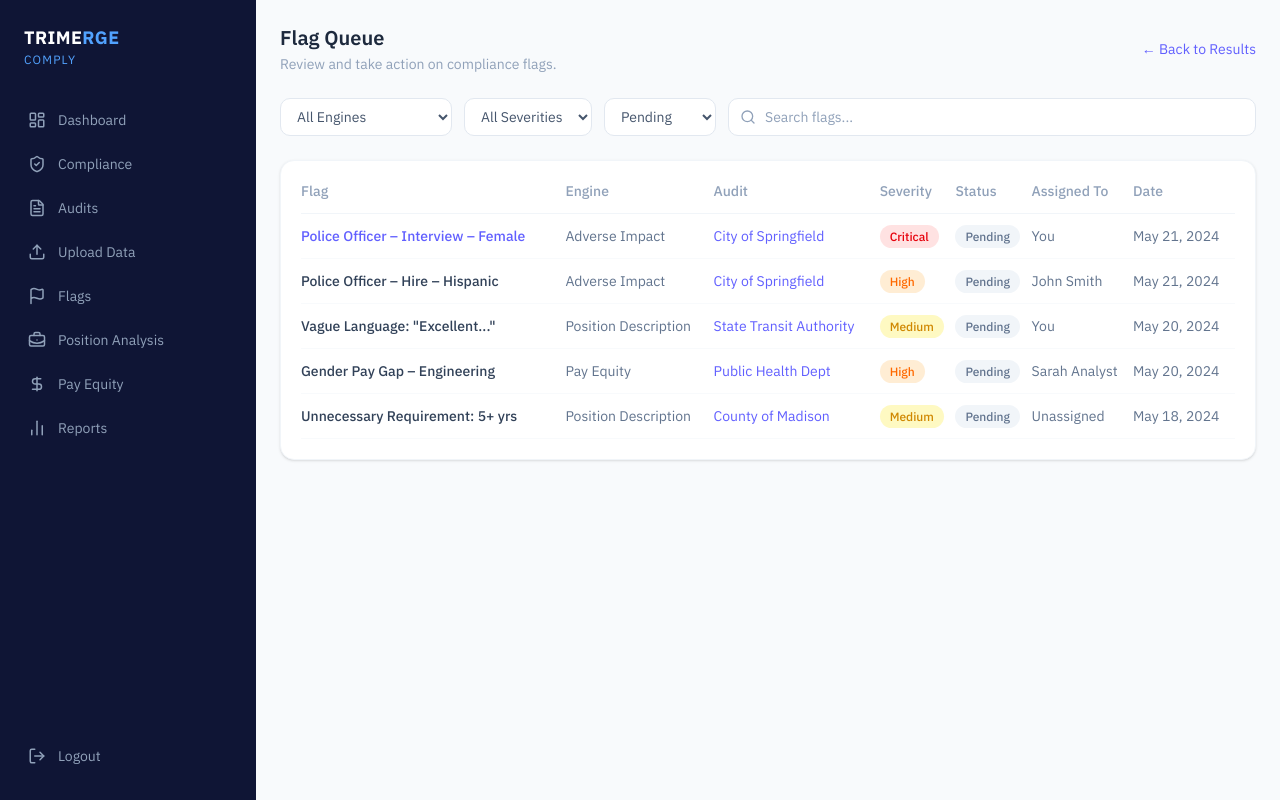
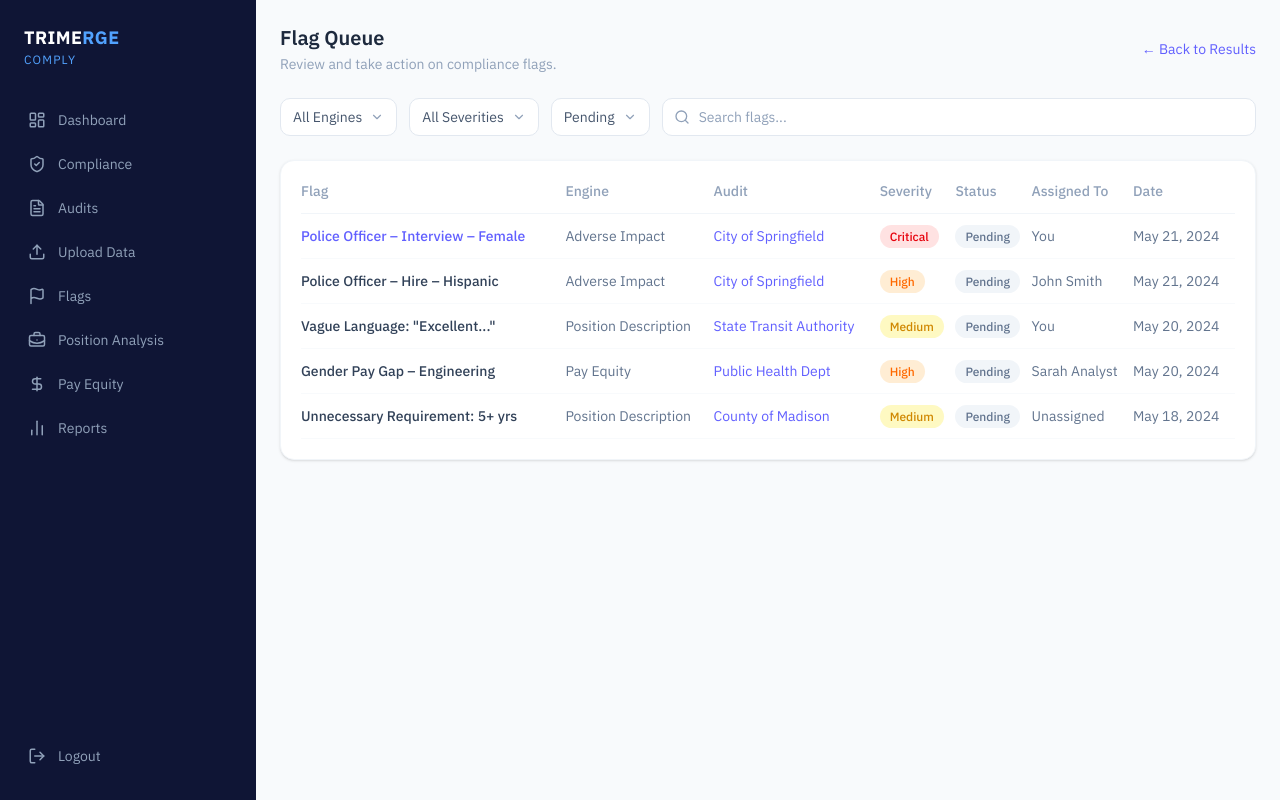
Before and after one commit to TriMergeTech/trimerge-comply, a Next.js app in the folder frontend/: page /flags/queue in a window 1280 px wide. Built offline with nearby package versions, Linux system fonts and the light colour scheme.

Commit message:
feat: consistent dropdown menus across audits, flag queue and reports pages

```diff
--- a/frontend/app/audits/page.tsx
+++ b/frontend/app/audits/page.tsx
@@ -4,9 +4,21 @@ import { useState } from 'react'
 import { Search } from 'lucide-react'
 import AuditsTable from '@/components/audits/AuditsTable'
 import AuditModal from '@/components/audits/AuditModal'
+import {
+  DropdownMenu,
+  DropdownMenuContent,
+  DropdownMenuItem,
+  DropdownMenuTrigger,
+} from '@/components/ui/dropdown-menu'
+import { ChevronDown } from 'lucide-react'
 
 export default function Audits() {
   const [modalOpen, setModalOpen] = useState(false)
+  const [selectedStatus, setSelectedStatus] = useState('All Status')
+  const [selectedType, setSelectedType] = useState('All Types')
+
+  const statusOptions = ['All Status', 'processing', 'draft', 'completed', 'flagged']
+  const typeOptions = ['All Types', 'Full Audit', 'Adverse Impact', 'Pay Equity', 'Position Description']
 
   return (
     <div className="flex flex-col gap-6">
@@ -48,22 +60,42 @@ export default function Audits() {
         </div>
 
         {/* Status filter */}
-        <select className="text-sm border border-slate-200 rounded-lg px-3 py-2 bg-white text-slate-600 focus:outline-none focus:ring-2 focus:ring-indigo-500">
-          <option>All Status</option>
-          <option>processing</option>
-          <option>draft</option>
-          <option>completed</option>
-          <option>flagged</option>
-        </select>
+        <DropdownMenu>
+          <DropdownMenuTrigger className="flex items-center gap-2 text-sm border border-slate-200 rounded-lg px-3 py-2 bg-white text-slate-600 hover:bg-slate-50 transition-colors">
+            {selectedStatus}
+            <ChevronDown size={14} className="text-slate-400" />
+          </DropdownMenuTrigger>
+          <DropdownMenuContent>
+            {statusOptions.map((status) => (
+              <DropdownMenuItem
+                key={status}
+                onClick={() => setSelectedStatus(status)}
+                className="cursor-pointer capitalize"
+              >
+                {status}
+              </DropdownMenuItem>
+            ))}
+          </DropdownMenuContent>
+        </DropdownMenu>
 
         {/* Type filter */}
-        <select className="text-sm border border-slate-200 rounded-lg px-3 py-2 bg-white text-slate-600 focus:outline-none focus:ring-2 focus:ring-indigo-500">
-          <option>All Types</option>
-          <option>Full Audit</option>
-          <option>Adverse Impact</option>
-          <option>Pay Equity</option>
-          <option>Position Description</option>
-        </select>
+        <DropdownMenu>
+          <DropdownMenuTrigger className="flex items-center gap-2 text-sm border border-slate-200 rounded-lg px-3 py-2 bg-white text-slate-600 hover:bg-slate-50 transition-colors">
+            {selectedType}
+            <ChevronDown size={14} className="text-slate-400" />
+          </DropdownMenuTrigger>
+          <DropdownMenuContent>
+            {typeOptions.map((type) => (
+              <DropdownMenuItem
+                key={type}
+                onClick={() => setSelectedType(type)}
+                className="cursor-pointer"
+              >
+                {type}
+              </DropdownMenuItem>
+            ))}
+          </DropdownMenuContent>
+        </DropdownMenu>
 
       </div>
 
--- a/frontend/app/flags/queue/page.tsx
+++ b/frontend/app/flags/queue/page.tsx
@@ -1,7 +1,24 @@
-import { Search } from 'lucide-react'
+'use client'
+
+import { useState } from 'react'
+import { Search, ChevronDown } from 'lucide-react'
 import FlagQueueTable from '@/components/flags/FlagQueueTable'
+import {
+  DropdownMenu,
+  DropdownMenuContent,
+  DropdownMenuItem,
+  DropdownMenuTrigger,
+} from '@/components/ui/dropdown-menu'
 
 export default function FlagQueue() {
+  const [selectedEngine, setSelectedEngine] = useState('All Engines')
+  const [selectedSeverity, setSelectedSeverity] = useState('All Severities')
+  const [selectedStatus, setSelectedStatus] = useState('Pending')
+
+  const engineOptions = ['All Engines', 'Adverse Impact', 'Position Description', 'Pay Equity']
+  const severityOptions = ['All Severities', 'Critical', 'High', 'Medium', 'Low']
+  const statusOptions = ['Pending', 'Confirmed', 'Dismissed', 'Escalated']
+
   return (
     <div className="flex flex-col gap-6">
 
@@ -14,11 +31,8 @@ export default function FlagQueue() {
           </p>
         </div>
 
-                {/* Temporary back button — will be replaced with proper navigation later */}
-                <a
-                    href="/flags"
-                    className="text-sm text-indigo-500 hover:underline"
-                >
+        {/* Temporary back button */}
+        <a href="/flags" className="text-sm text-indigo-500 hover:underline">
           ← Back to Results
         </a>
       </div>
@@ -27,29 +41,61 @@ export default function FlagQueue() {
       <div className="flex flex-col gap-3 sm:flex-row sm:items-center">
 
         {/* Engine filter */}
-                <select className="text-sm border border-slate-200 rounded-lg px-3 py-2 bg-white text-slate-600 focus:outline-none focus:ring-2 focus:ring-indigo-500">
-                    <option>All Engines</option>
-                    <option>Adverse Impact</option>
-                    <option>Position Description</option>
-                    <option>Pay Equity</option>
-                </select>
+        <DropdownMenu>
+          <DropdownMenuTrigger className="flex items-center gap-2 text-sm border border-slate-200 rounded-lg px-3 py-2 bg-white text-slate-600 hover:bg-slate-50 transition-colors">
+            {selectedEngine}
+            <ChevronDown size={14} className="text-slate-400" />
+          </DropdownMenuTrigger>
+          <DropdownMenuContent>
+            {engineOptions.map((engine) => (
+              <DropdownMenuItem
+                key={engine}
+                onClick={() => setSelectedEngine(engine)}
+                className="cursor-pointer"
+              >
+                {engine}
+              </DropdownMenuItem>
+            ))}
+          </DropdownMenuContent>
+        </DropdownMenu>
 
         {/* Severity filter */}
-                <select className="text-sm border border-slate-200 rounded-lg px-3 py-2 bg-white text-slate-600 focus:outline-none focus:ring-2 focus:ring-indigo-500">
-                    <option>All Severities</option>
-                    <option>Critical</option>
-                    <option>High</option>
-                    <option>Medium</option>
-                    <option>Low</option>
-                </select>
+        <DropdownMenu>
+          <DropdownMenuTrigger className="flex items-center gap-2 text-sm border border-slate-200 rounded-lg px-3 py-2 bg-white text-slate-600 hover:bg-slate-50 transition-colors">
+            {selectedSeverity}
+            <ChevronDown size={14} className="text-slate-400" />
+          </DropdownMenuTrigger>
+          <DropdownMenuContent>
+            {severityOptions.map((severity) => (
+              <DropdownMenuItem
+                key={severity}
+                onClick={() => setSelectedSeverity(severity)}
+                className="cursor-pointer"
+              >
+                {severity}
+              </DropdownMenuItem>
+            ))}
+          </DropdownMenuContent>
+        </DropdownMenu>
 
         {/* Status filter */}
-                <select className="text-sm border border-slate-200 rounded-lg px-3 py-2 bg-white text-slate-600 focus:outline-none focus:ring-2 focus:ring-indigo-500">
-                    <option>Pending</option>
-                    <option>Confirmed</option>
-                    <option>Dismissed</option>
-                    <option>Escalated</option>
-                </select>
+        <DropdownMenu>
+          <DropdownMenuTrigger className="flex items-center gap-2 text-sm border border-slate-200 rounded-lg px-3 py-2 bg-white text-slate-600 hover:bg-slate-50 transition-colors">
+            {selectedStatus}
+            <ChevronDown size={14} className="text-slate-400" />
+          </DropdownMenuTrigger>
+          <DropdownMenuContent>
+            {statusOptions.map((status) => (
+              <DropdownMenuItem
+                key={status}
+                onClick={() => setSelectedStatus(status)}
+                className="cursor-pointer"
+              >
+                {status}
+              </DropdownMenuItem>
+            ))}
+          </DropdownMenuContent>
+        </DropdownMenu>
 
         {/* Search bar */}
         <div className="relative flex-1">
--- a/frontend/components/reports/ExportPanel.tsx
+++ b/frontend/components/reports/ExportPanel.tsx
@@ -5,7 +5,13 @@
 // Layout: audit dropdown, format dropdown and export button in one row
 
 import { useState } from 'react'
-import { Download } from 'lucide-react'
+import { Download, ChevronDown } from 'lucide-react'
+import {
+  DropdownMenu,
+  DropdownMenuContent,
+  DropdownMenuItem,
+  DropdownMenuTrigger,
+} from '@/components/ui/dropdown-menu'
 
 // Temporary audit options — will be replaced with real API data later
 const auditOptions = [
@@ -39,29 +45,45 @@ export default function ExportPanel() {
         {/* Audit selector */}
         <div className="flex flex-col gap-1 flex-1">
           <label className="text-sm text-slate-600 font-medium">Audit</label>
-          <select
-            value={selectedAudit}
-            onChange={(e) => setSelectedAudit(e.target.value)}
-            className="text-sm border border-slate-200 rounded-lg px-3 py-2 bg-white text-slate-600 focus:outline-none focus:ring-2 focus:ring-indigo-500"
-          >
-            {auditOptions.map((audit, index) => (
-              <option key={index} value={audit}>{audit}</option>
-            ))}
-          </select>
+          <DropdownMenu>
+            <DropdownMenuTrigger className="flex items-center justify-between gap-2 text-sm border border-slate-200 rounded-lg px-3 py-2 bg-white text-slate-600 hover:bg-slate-50 transition-colors w-full">
+              {selectedAudit}
+              <ChevronDown size={14} className="text-slate-400 shrink-0" />
+            </DropdownMenuTrigger>
+            <DropdownMenuContent className="w-72">
+              {auditOptions.map((audit, index) => (
+                <DropdownMenuItem
+                  key={index}
+                  onClick={() => setSelectedAudit(audit)}
+                  className="cursor-pointer"
+                >
+                  {audit}
+                </DropdownMenuItem>
+              ))}
+            </DropdownMenuContent>
+          </DropdownMenu>
         </div>
 
         {/* Format selector */}
         <div className="flex flex-col gap-1 sm:w-36">
           <label className="text-sm text-slate-600 font-medium">Format</label>
-          <select
-            value={selectedFormat}
-            onChange={(e) => setSelectedFormat(e.target.value)}
-            className="text-sm border border-slate-200 rounded-lg px-3 py-2 bg-white text-slate-600 focus:outline-none focus:ring-2 focus:ring-indigo-500"
-          >
-            {formatOptions.map((format, index) => (
-              <option key={index} value={format}>{format}</option>
-            ))}
-          </select>
+          <DropdownMenu>
+            <DropdownMenuTrigger className="flex items-center justify-between gap-2 text-sm border border-slate-200 rounded-lg px-3 py-2 bg-white text-slate-600 hover:bg-slate-50 transition-colors w-full">
+              {selectedFormat}
+              <ChevronDown size={14} className="text-slate-400 shrink-0" />
+            </DropdownMenuTrigger>
+            <DropdownMenuContent>
+              {formatOptions.map((format, index) => (
+                <DropdownMenuItem
+                  key={index}
+                  onClick={() => setSelectedFormat(format)}
+                  className="cursor-pointer"
+                >
+                  {format}
+                </DropdownMenuItem>
+              ))}
+            </DropdownMenuContent>
+          </DropdownMenu>
         </div>
 
         {/* Export button */}
```
Lines whose indentation alone changed are shown as unchanged.
